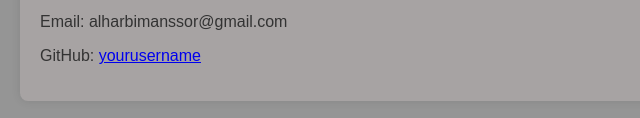
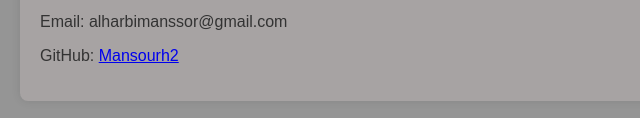
Before and after one commit to Mansourh2/personal_website, a plain HTML site: page index.html in a window 1280 px wide. Shown: the part 848-966 px from the top of the page, 0-640 px from the left. Drawn offline with Linux system fonts and the light colour scheme.

Commit message:
Update index.html

```diff
--- a/index.html
+++ b/index.html
@@ -32,7 +32,7 @@
     <section class="contact">
         <h2>Contact</h2>
         <p>Email: alharbimanssor@gmail.com</p>
-        <p>GitHub: <a href="https://github.com/yourusername" target="_blank">yourusername</a></p>
+       <p>GitHub: <a href="https://github.com/Mansourh2" target="_blank">Mansourh2</a></p>
     </section>
 
 
```
